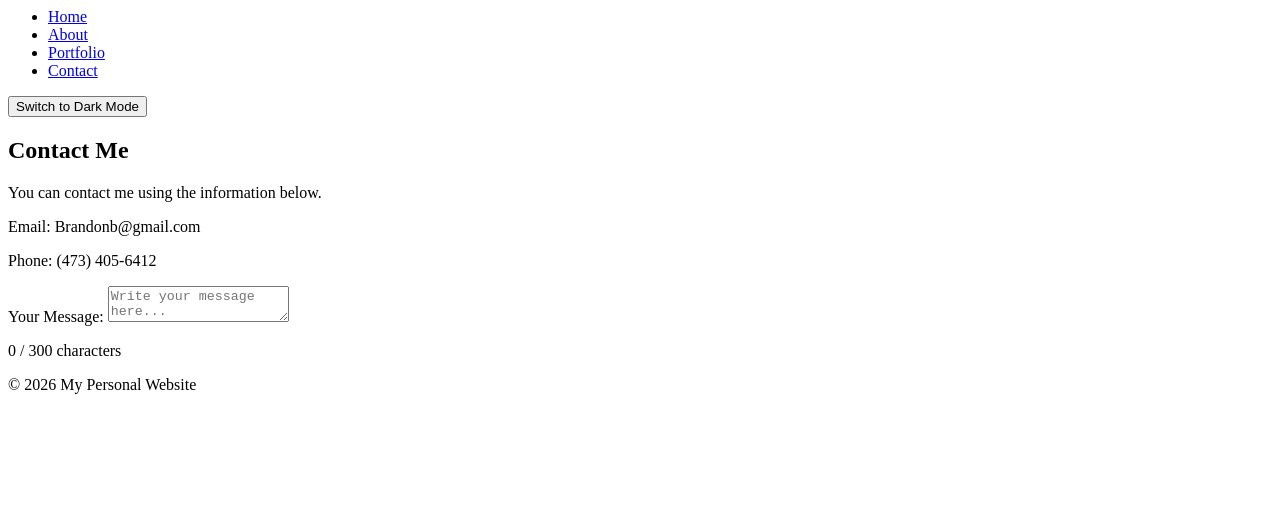
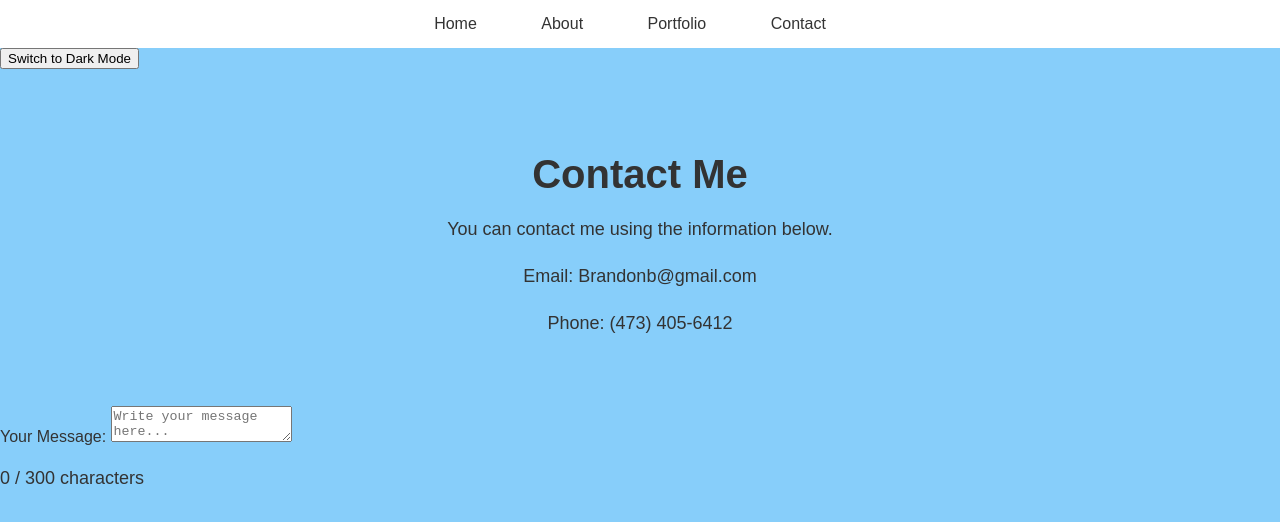
Before and after one commit to brandonb641/personal-website, a plain HTML site: page contact.html in a window 1280 px wide. Drawn offline with Linux system fonts and the light colour scheme.

Commit message:
Refactor contact.html structure and content

```diff
--- a/contact.html
+++ b/contact.html
@@ -1,6 +1,15 @@
-    <!-- Website header and navigation -->
-    <header>
-        <nav aria-label="Main navigation">
+<!DOCTYPE html>
+<html lang="en">
+<head>
+    <meta charset="UTF-8">
+    <meta name="viewport" content="width=device-width, initial-scale=1.0">
+    <title>Contact Me</title>
+    <link rel="stylesheet" href="css/style.css">
+</head>
+
+<body>
+
+    <nav>
         <ul>
             <li><a href="index.html">Home</a></li>
             <li><a href="about.html">About</a></li>
@@ -8,14 +17,7 @@
             <li><a href="contact.html">Contact</a></li>
         </ul>
     </nav>
-
-        <button id="theme-toggle" type="button">
-            Switch to Dark Mode
-        </button>
-    </header>
-
-    <!-- Main contact information -->
-    <main>
+<button id="theme-toggle" type="button">Switch to Dark Mode</button>
     <section>
         <h1>Contact Me</h1>
         <p>You can contact me using the information below.</p>
@@ -23,19 +25,12 @@
         <p>Email: Brandonb@gmail.com</p>
         <p>Phone: (473) 405-6412</p>
     </section>
-
-        <section>
     <label for="message">Your Message:</label>
 <textarea id="message" name="message" maxlength="300"
     placeholder="Write your message here..."></textarea>
 
 <p id="character-count">0 / 300 characters</p>
-        </section>
-    </main>
+<script src="js/script.js" defer></script>
 
-    <!-- Website footer -->
-    <footer>
-        <p>&copy; 2026 My Personal Website</p>
-    </footer>
-
-    <script src="js/script.js" defer></script>
+</body>
+</html>
```
Lines whose indentation alone changed are shown as unchanged.
